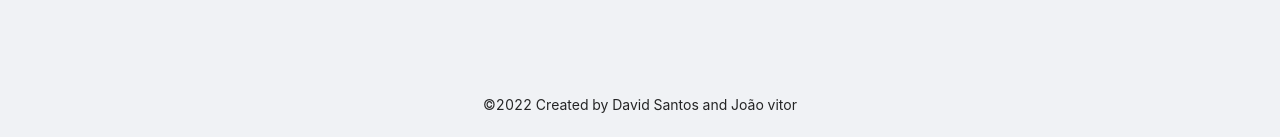
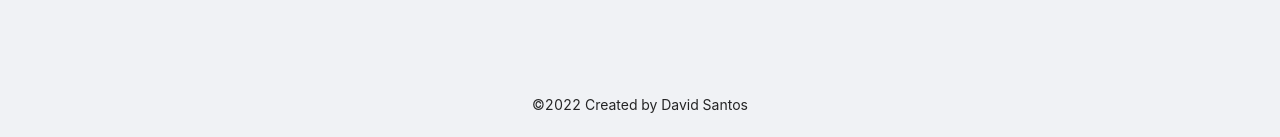
Before and after one commit to daviddevolin/miniprojeto, a Next.js app: page / in a window 1280 px wide. Shown: the part 660-797 px from the top of the page. Built offline with nearby package versions, Linux system fonts and the light colour scheme.

Commit message:
Update index.js

```diff
--- a/pages/index.js
+++ b/pages/index.js
@@ -96,7 +96,7 @@ export default function Search(){
                     textAlign: 'center',
                     }}
                 >
-                    ©2022 Created by David Santos and João vitor
+                    ©2022 Created by David Santos
                 </Footer>
             </Layout>
         </div>
```
